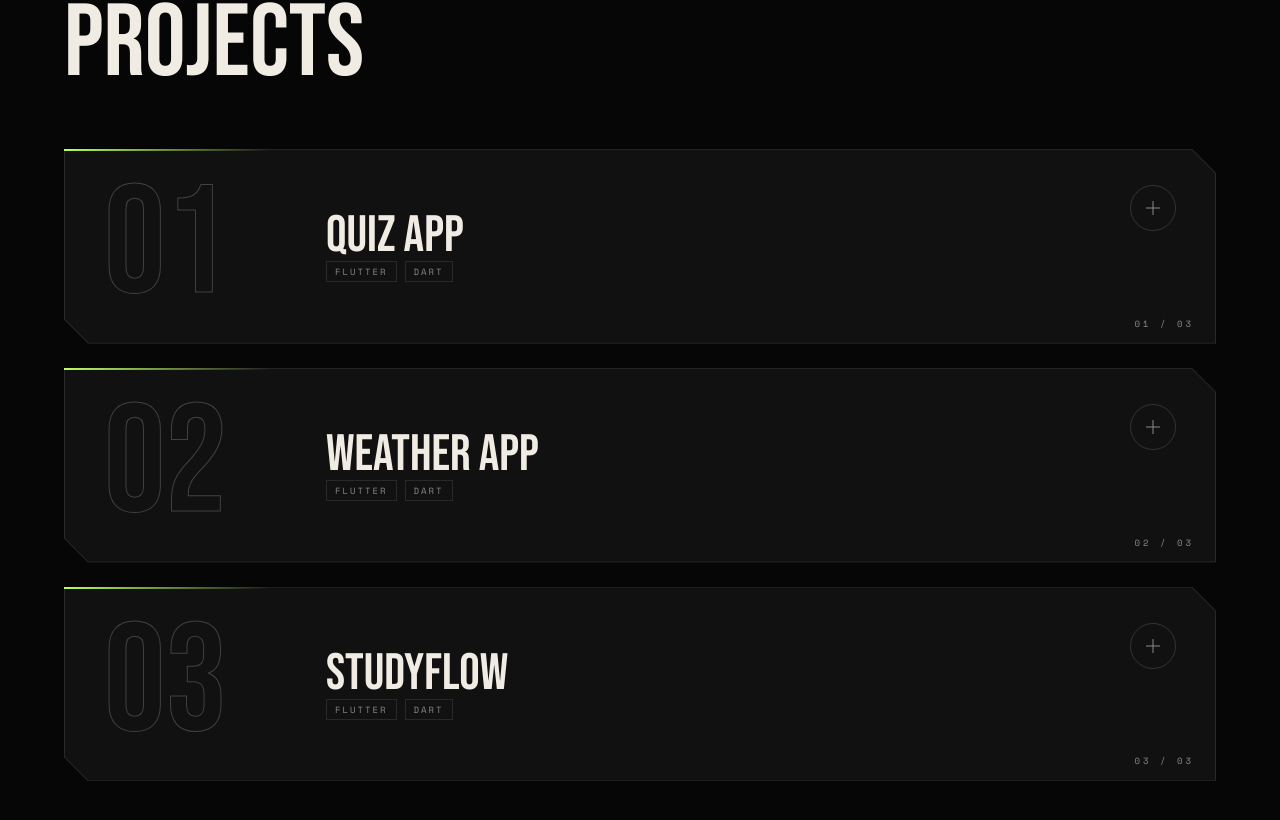
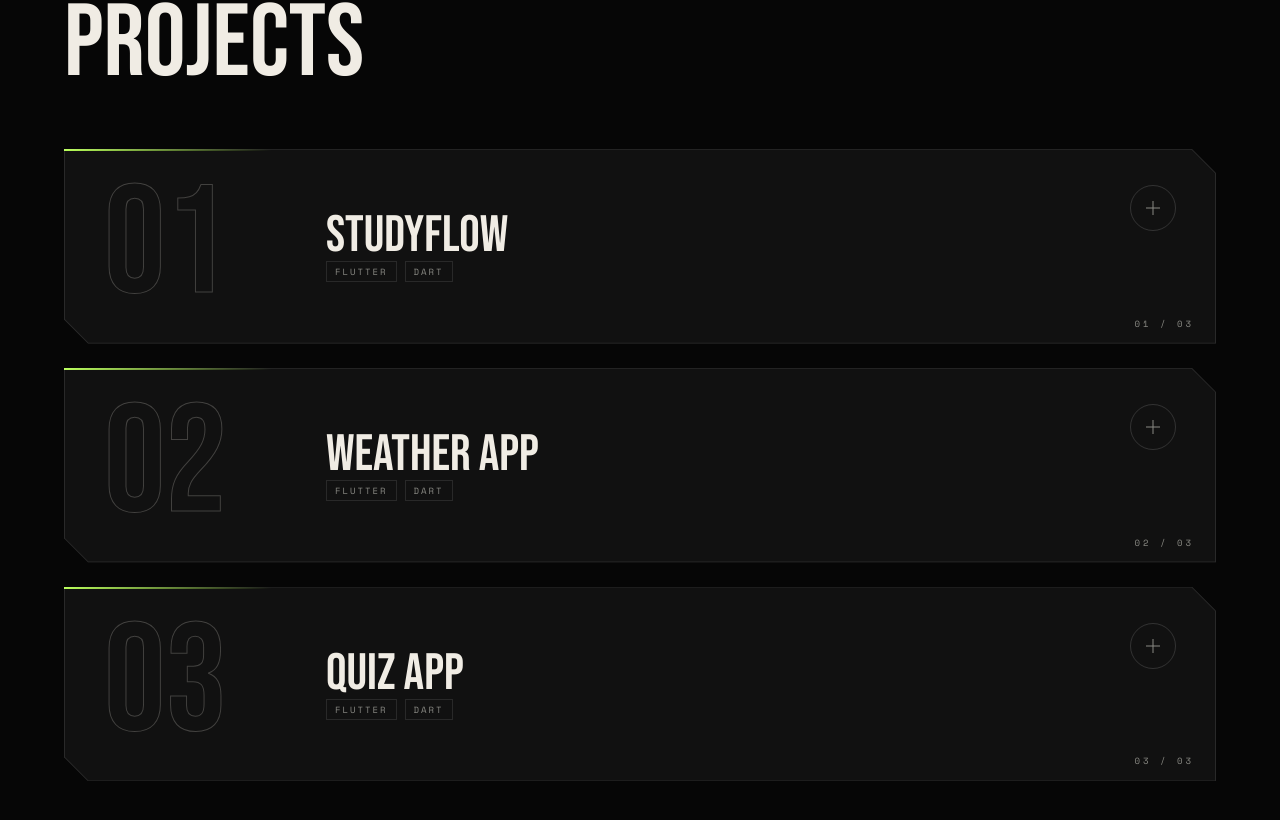
Before and after one commit to MUfoysal/portfolio, a plain HTML site: page index.html in a window 1280 px wide. Shown: the part 2789-3609 px from the top of the page. Drawn offline with nearby package versions, Linux system fonts and the light colour scheme; animation ran at ten frames a second.

```diff
--- a/index.html
+++ b/index.html
@@ -824,9 +824,11 @@ safe(function(){
 });
 
 const projects=[
+  {title:'StudyFlow',description:'StudyFlow mobile app built with Flutter and Dart.',tags:['Flutter','Dart'],github:'https://github.com/MUfoysal/studyflow',live:''},
+  {title:'Weather App',description:'Weather application built with Flutter and Dart.',tags:['Flutter','Dart'],github:'https://github.com/MUfoysal/weather_app',live:''},
   {title:'Quiz App',description:'Quiz application built with Flutter and Dart.',tags:['Flutter','Dart'],github:'https://github.com/MUfoysal/Quize-App',live:''},
-  {title:'Weather App',description:'Weather application built with Flutter and Dart.',tags:['Flutter','Dart'],github:'',live:''},
-  {title:'StudyFlow',description:'StudyFlow mobile app built with Flutter and Dart.',tags:['Flutter','Dart'],github:'https://github.com/MUfoysal/studyflow',live:''}
+
+
 ];
 
 safe(function(){
```
